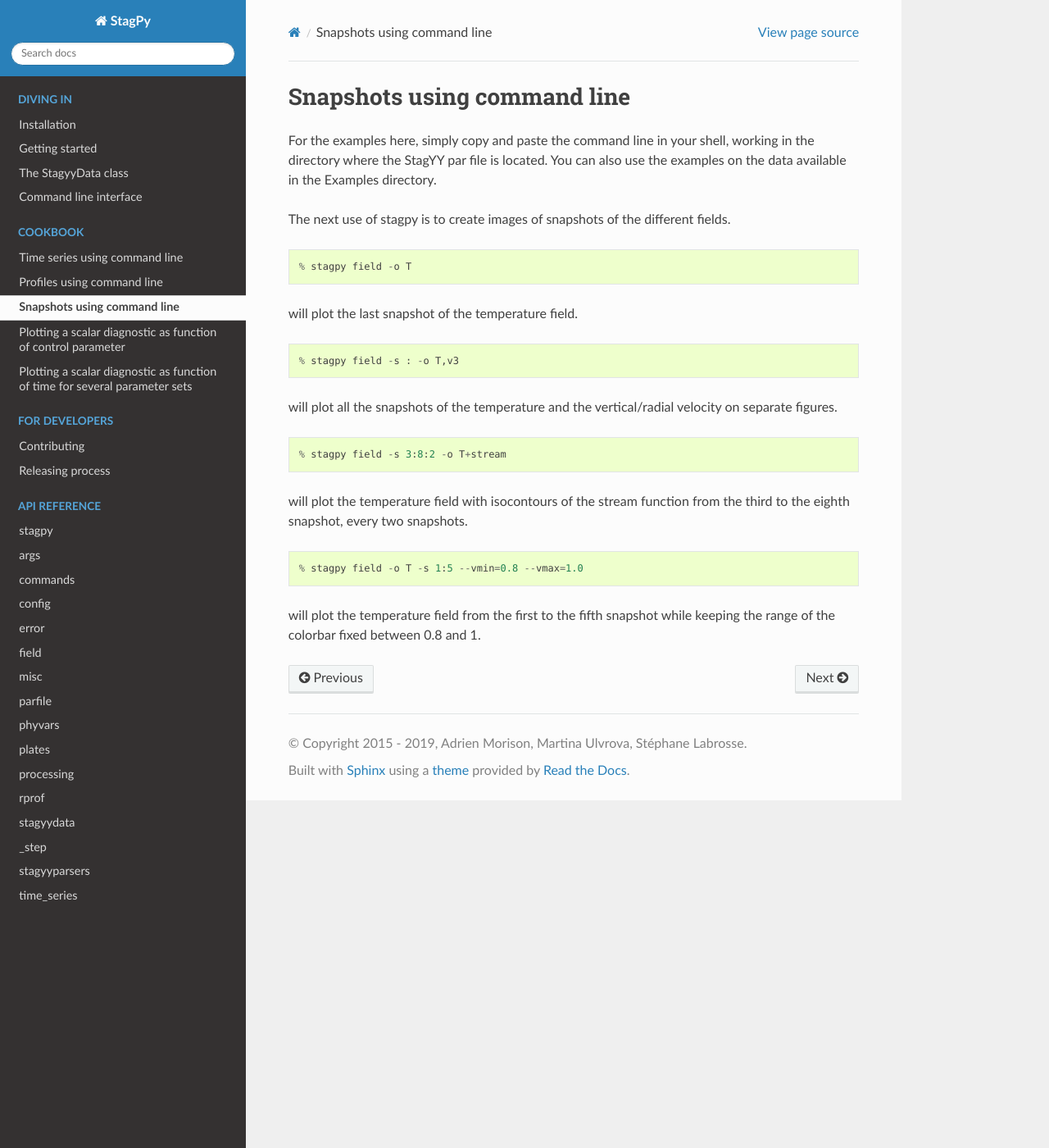
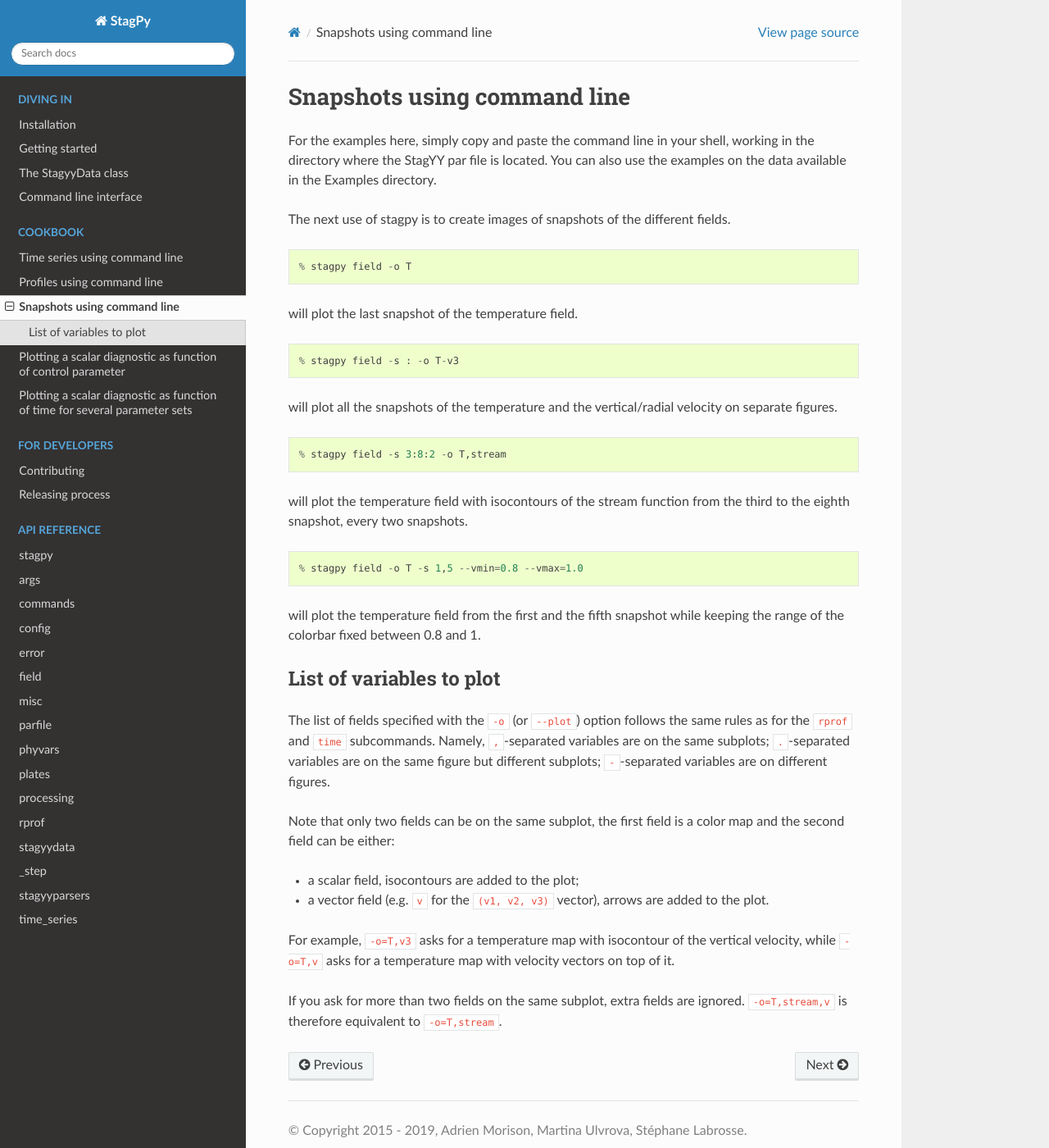
Before and after one commit to StagPython/StagPy, a Sphinx documentation site: the page built from docs/sources/cookbook/field.rst, in a window 1280 px wide and 1400 px high. Shown: the whole window at 82% size. Built offline with Sphinx 7.4.7 and the Read the Docs theme 2.0.0, drawn with Linux system fonts in a browser that asks for light colours.

Commit message:
Several field subplots on same figure
The plot option of the field subcommand now uses the same logic
as rprof and time to describe the list of variables to plot.

The shrinkcb option of the field subcommand is removed since the
size of colorbars is now automatically determined.

```diff
--- a/docs/sources/cookbook/field.rst
+++ b/docs/sources/cookbook/field.rst
@@ -17,20 +17,44 @@ will plot the last snapshot of the temperature field.
 
 ::
 
-   % stagpy field -s : -o T,v3
+    % stagpy field -s : -o T-v3
 
 will plot all the snapshots of the temperature and the vertical/radial velocity
 on separate figures.
 
 ::
 
-   % stagpy field -s 3:8:2 -o T+stream
+    % stagpy field -s 3:8:2 -o T,stream
 
 will plot the temperature field with isocontours of the stream function from
 the third to the eighth snapshot, every two snapshots.
 
 ::
 
-   % stagpy field -o T -s 1:5 --vmin=0.8 --vmax=1.0
+    % stagpy field -o T -s 1,5 --vmin=0.8 --vmax=1.0
 
-will plot the temperature field from the first to the fifth snapshot while keeping the range of the colorbar fixed between 0.8 and 1.
+will plot the temperature field from the first and the fifth snapshot while
+keeping the range of the colorbar fixed between 0.8 and 1.
+
+List of variables to plot
+-------------------------
+
+The list of fields specified with the ``-o`` (or ``--plot``) option follows the
+same rules as for the ``rprof`` and ``time`` subcommands.  Namely,
+``,``-separated variables are on the same subplots; ``.``-separated variables
+are on the same figure but different subplots; ``-``-separated variables are
+on different figures.
+
+Note that only two fields can be on the same subplot, the first field is a
+color map and the second field can be either:
+
+- a scalar field, isocontours are added to the plot;
+- a vector field (e.g. ``v`` for the ``(v1, v2, v3)`` vector), arrows are added
+  to the plot.
+
+For example, ``-o=T,v3`` asks for a temperature map with isocontour of the
+vertical velocity, while ``-o=T,v`` asks for a temperature map with velocity
+vectors on top of it.
+
+If you ask for more than two fields on the same subplot, extra fields are
+ignored.  ``-o=T,stream,v`` is therefore equivalent to ``-o=T,stream``.
--- a/docs/sources/cookbook/time.rst
+++ b/docs/sources/cookbook/time.rst
@@ -33,7 +33,7 @@ time 0.03.
 
 ::
 
-    % stagpy time -o vrms_Tmin,Tmean,Tmax.dTdt
+    % stagpy time -o vrms-Tmin,Tmean,Tmax.dTdt
 
 creates two figures. The first one contains the time series of the rms
 velocity. The second one contains two subplots, the first one with the time
--- a/docs/sources/tuto.rst
+++ b/docs/sources/tuto.rst
@@ -35,7 +35,7 @@ to have some help on the available options for one particular sub command.
 
 A simple example would be::
 
-    % stagpy field -p path/to/run/ -o T,p -s 42
+    % stagpy field -p path/to/run/ -o T-p -s 42
 
 This asks StagPy to plot the temperature and pressure fields of snapshot 42
 of the run lying in ``./path/to/run``. When not specified, the path defaults to
```
Also changed, not shown: other parts of docs/sources/cookbook/time.rst (+1 -1 lines), 5 other files.
